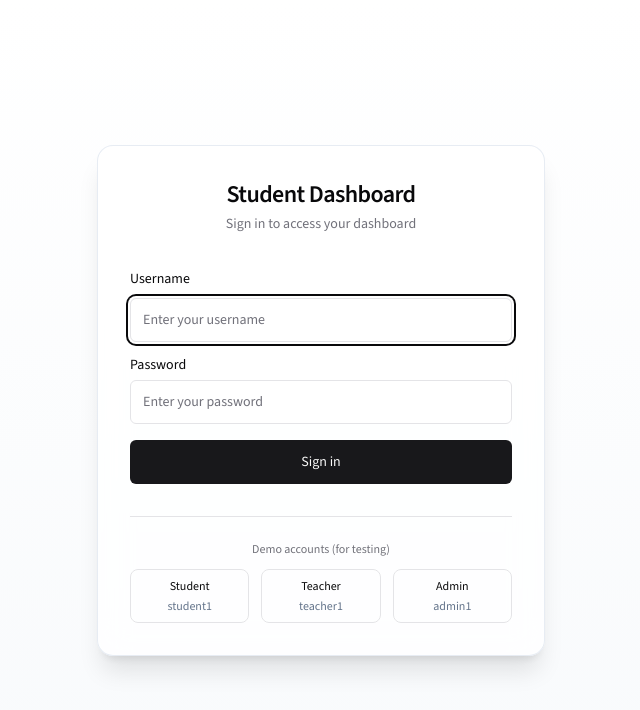
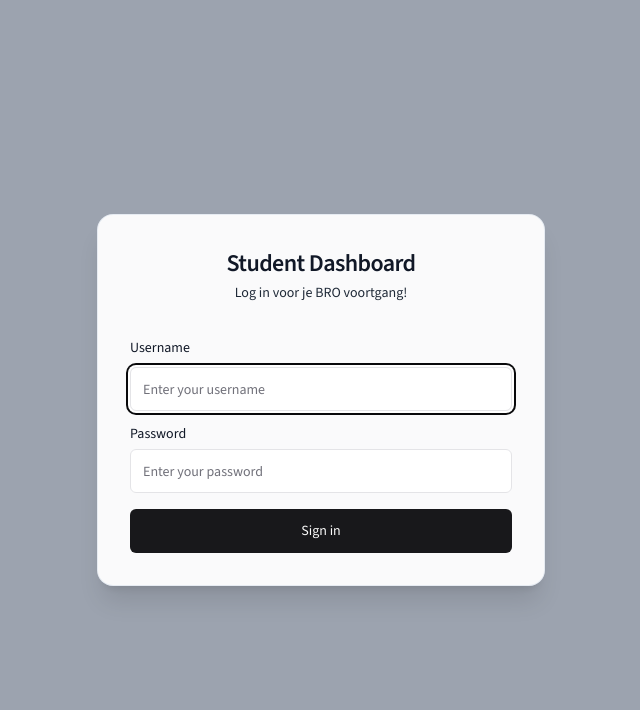
Before and after one commit to Odk-maris/bro-voortgang, a React (Vite) app: page / in a window 1280 px wide. Shown: the top 710 px of the page, without its empty margins (319-959 px from the left). Built offline with nearby package versions, Linux system fonts and the light colour scheme.

Commit message:
feat: Update login page styling
Change login page text color, background color, and remove demo accounts.

```diff
--- a/src/pages/Login.tsx
+++ b/src/pages/Login.tsx
@@ -27,30 +27,23 @@ const Login = () => {
     if (user.role === 'admin') return <Navigate to="/admin" />;
   }
 
-  // Demo account info for development purposes
-  const demoAccounts = [
-    { username: 'student1', password: 'password1', role: 'Student' },
-    { username: 'teacher1', password: 'password3', role: 'Teacher' },
-    { username: 'admin1', password: 'password5', role: 'Admin' },
-  ];
-
   return (
     <motion.div
-      className="min-h-screen flex items-center justify-center p-4 bg-gradient-to-b from-white to-slate-50"
+      className="min-h-screen flex items-center justify-center p-4 bg-gray-400"
       initial={{ opacity: 0 }}
       animate={{ opacity: 1 }}
       transition={{ duration: 0.5 }}
     >
       <div className="w-full max-w-md">
         <motion.div
-          className="bg-white/80 backdrop-blur-lg rounded-2xl border border-slate-200/80 shadow-xl p-8"
+          className="bg-white/95 backdrop-blur-lg rounded-2xl border border-slate-200/80 shadow-xl p-8"
           initial={{ y: 20, opacity: 0 }}
           animate={{ y: 0, opacity: 1 }}
           transition={{ delay: 0.1, duration: 0.4 }}
         >
           <div className="text-center mb-8">
             <motion.h1
-              className="text-2xl font-semibold tracking-tight"
+              className="text-2xl font-semibold tracking-tight text-gray-900"
               initial={{ y: 10, opacity: 0 }}
               animate={{ y: 0, opacity: 1 }}
               transition={{ delay: 0.2, duration: 0.4 }}
@@ -58,12 +51,12 @@ const Login = () => {
               Student Dashboard
             </motion.h1>
             <motion.p
-              className="text-sm text-muted-foreground mt-1"
+              className="text-sm text-gray-800 mt-1"
               initial={{ y: 10, opacity: 0 }}
               animate={{ y: 0, opacity: 1 }}
               transition={{ delay: 0.3, duration: 0.4 }}
             >
-              Sign in to access your dashboard
+              Log in voor je BRO voortgang!
             </motion.p>
           </div>
 
@@ -75,7 +68,7 @@ const Login = () => {
             transition={{ delay: 0.4, duration: 0.4 }}
           >
             <div className="space-y-2">
-              <Label htmlFor="username">Username</Label>
+              <Label htmlFor="username" className="text-gray-900">Username</Label>
               <Input
                 id="username"
                 type="text"
@@ -90,7 +83,7 @@ const Login = () => {
 
             <div className="space-y-2">
               <div className="flex items-center justify-between">
-                <Label htmlFor="password">Password</Label>
+                <Label htmlFor="password" className="text-gray-900">Password</Label>
               </div>
               <Input
                 id="password"
@@ -118,36 +111,6 @@ const Login = () => {
               )}
             </Button>
           </motion.form>
-
-          <motion.div
-            className="mt-8 border-t pt-6"
-            initial={{ opacity: 0 }}
-            animate={{ opacity: 1 }}
-            transition={{ delay: 0.7, duration: 0.4 }}
-          >
-            <p className="text-xs text-center text-muted-foreground mb-3">
-              Demo accounts (for testing)
-            </p>
-            <div className="grid grid-cols-3 gap-3">
-              {demoAccounts.map((account, i) => (
-                <motion.button
-                  key={account.username}
-                  type="button"
-                  className="flex flex-col items-center text-xs p-2 border rounded-lg hover:bg-slate-50 transition-colors"
-                  onClick={() => {
-                    setUsername(account.username);
-                    setPassword(account.password);
-                  }}
-                  initial={{ opacity: 0, y: 10 }}
-                  animate={{ opacity: 1, y: 0 }}
-                  transition={{ delay: 0.8 + i * 0.1, duration: 0.3 }}
-                >
-                  <span className="font-medium mb-1">{account.role}</span>
-                  <span className="text-slate-500">{account.username}</span>
-                </motion.button>
-              ))}
-            </div>
-          </motion.div>
         </motion.div>
       </div>
     </motion.div>
```
